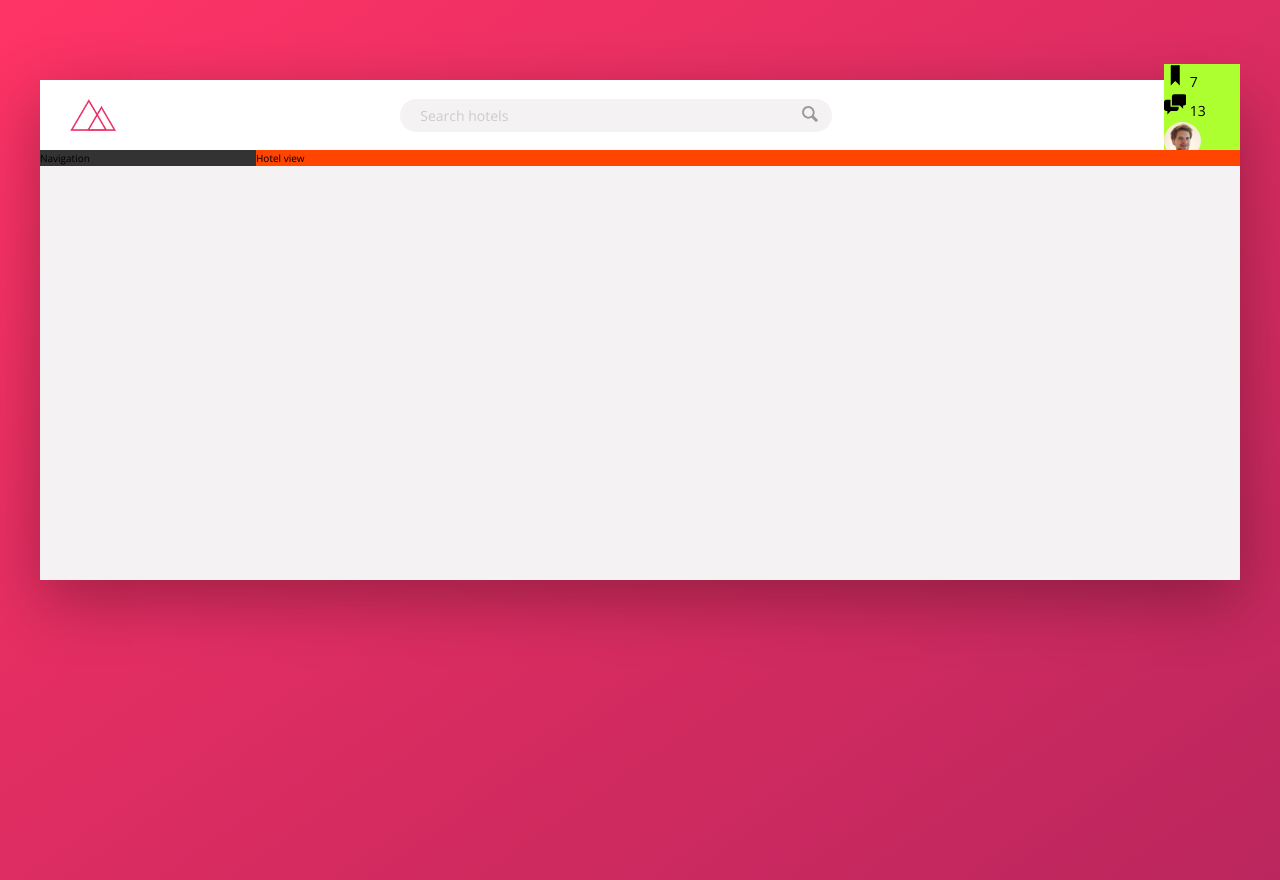
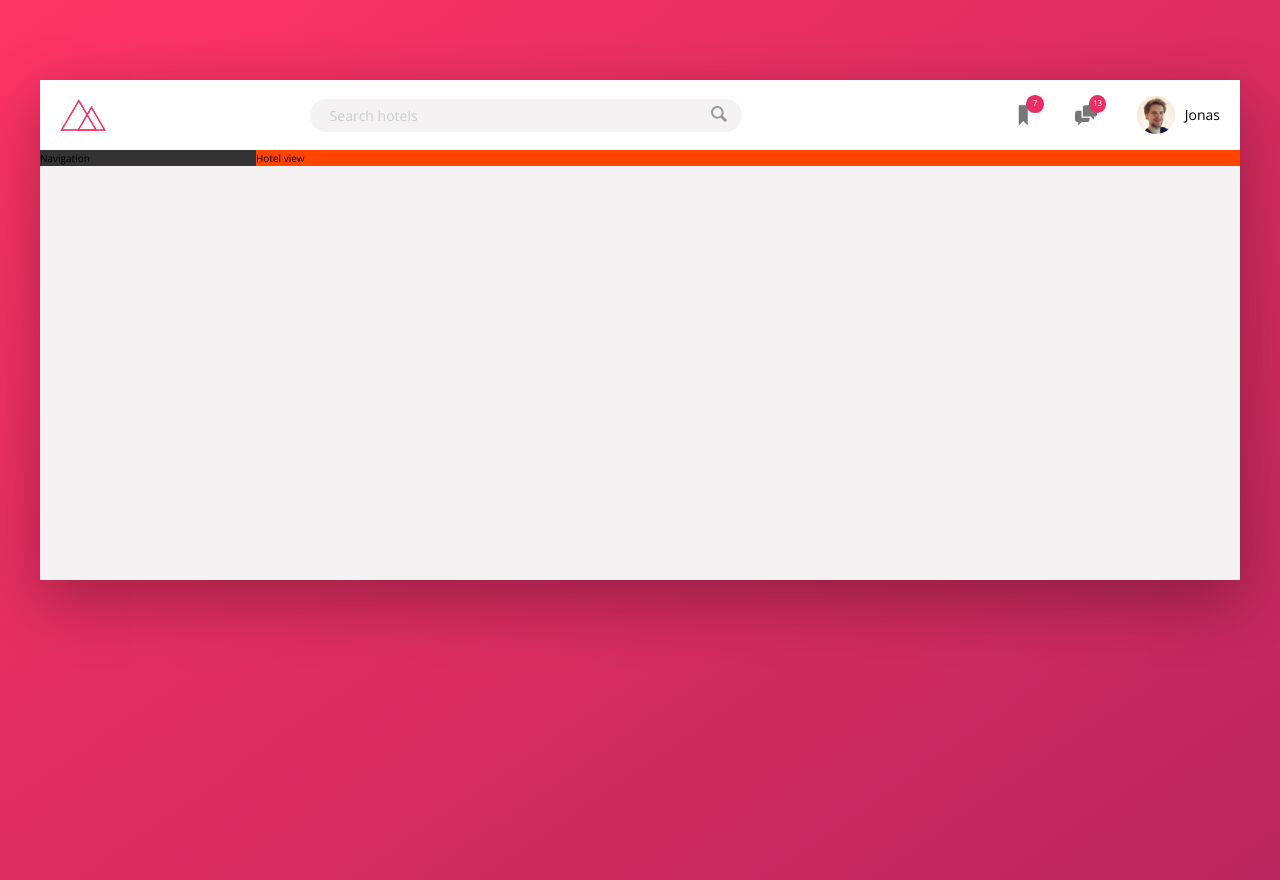
Before and after one commit to aromaton41/Trillo, a website: page index.html in a window 1280 px wide. Drawn offline with nearby package versions, Linux system fonts and the light colour scheme.

Commit message:
Building the header

```diff
--- a/sass/_components.scss
+++ b/sass/_components.scss
@@ -3,7 +3,7 @@
 
 .logo {
   height: 3.25rem;
-  margin-left: 3rem;
+  margin-left: 2rem;
 }
 
 ///////////////////////////////////////
@@ -65,16 +65,46 @@
 // USER NAVIGATION
 
 .user-nav {
-  background-color: greenyellow;
+  align-self: stretch;
+
+  display: flex;
+  align-items: center;
+
+  & > * {
+    padding: 0 2rem;
+    cursor: pointer;
+    height: 100%;
+    display: flex;
+    align-items: center;
+  }
+
+  & > *:hover {
+    background-color: var(--color-Grey-light-2);
+  }
+
   &__icon-box {
+    position: relative;
   }
 
   &__icon {
     height: 2.25rem;
     width: 2.25rem;
+    fill: var(--color-Grey-dark-2);
   }
 
   &__notification {
+    font-size: 0.8rem;
+    height: 1.75rem;
+    width: 1.75rem;
+    border-radius: 50%;
+    background-color: var(--color-primary);
+    color: #fff;
+    position: absolute;
+    top: 1.5rem;
+    right: 1.1rem;
+    display: flex;
+    justify-content: center;
+    align-items: center;
   }
 
   &__user {
@@ -83,8 +113,6 @@
   &__user-photo {
     height: 3.75rem;
     border-radius: 50%;
-  }
-
-  &__user-name {
+    margin-right: 1rem;
   }
 }
```
Also changed, not shown: css/style.css.
